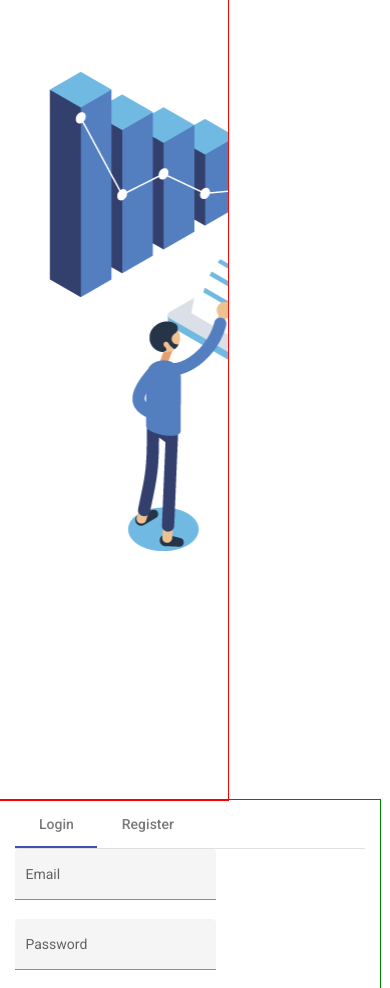
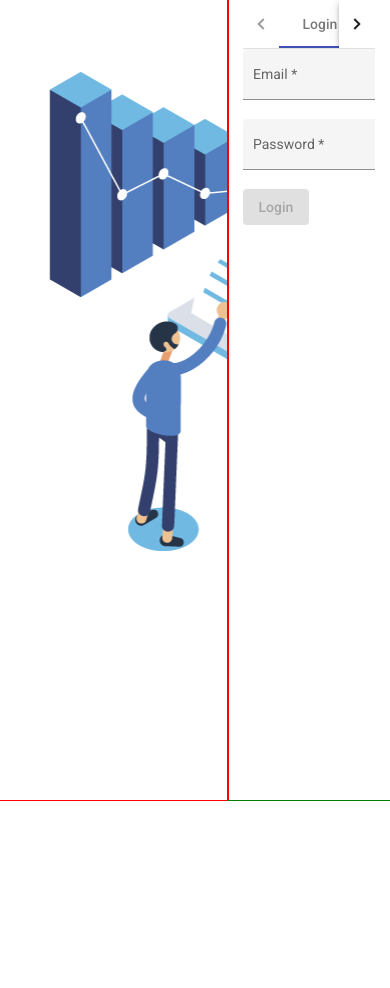
Before and after one commit to taras-gr/MyFinanceUI, an Angular app: page / in a window 390 px wide. After the commit the page ends 844 px from the top, so only its background shows below. Built offline with nearby package versions, Linux system fonts and the light colour scheme.

Commit message:
Added base functionality for HTTP service

```diff
--- a/src/app/app.component.html
+++ b/src/app/app.component.html
@@ -1,4 +1 @@
-<!--The content below is only a placeholder and can be replaced.-->
-<main class="content">
-    <router-outlet #outlet="outlet"></router-outlet>
-</main>
+<router-outlet></router-outlet>
--- a/src/app/app.module.ts
+++ b/src/app/app.module.ts
@@ -15,7 +15,8 @@ import {MatButtonModule} from '@angular/material/button';
 import { UserService } from './shared/user.service';
 import { AuthInterceptor } from './auth/auth.interceptor';
 
-import { HTTP_INTERCEPTORS } from '@angular/common/http';
+import { HttpClientModule, HTTP_INTERCEPTORS } from "@angular/common/http";
+import { FormsModule, ReactiveFormsModule } from '@angular/forms';
 
 @NgModule({
   declarations: [
@@ -32,14 +33,13 @@ import { HTTP_INTERCEPTORS } from '@angular/common/http';
     MatFormFieldModule,
     MatSelectModule,
     MatInputModule,
-    MatButtonModule
+    MatButtonModule,
+    FormsModule,
+    ReactiveFormsModule,
+    HttpClientModule
   ],
   exports: [ MatFormFieldModule, MatInputModule ],
-  providers: [UserService, {
-    provide: HTTP_INTERCEPTORS,
-    useClass: AuthInterceptor,
-    multi: true
-  }],
+  providers: [UserService],
   bootstrap: [AppComponent]
 })
 export class AppModule { }
--- a/src/app/login/login.component.html
+++ b/src/app/login/login.component.html
@@ -1,12 +1,19 @@
 <div class="example-container">
+  <form #form='ngForm' class="mb-4" autocomplete="off" (submit)="onSubmit(form)">
     <mat-form-field appearance="fill">
         <mat-label>Email</mat-label>
-        <input matInput>
+        <input class="form-conrol" matInput #Email="ngModel" name="Email" [(ngModel)]="formModel.Email" required>
       </mat-form-field>
     <br>
     <mat-form-field appearance="fill">
         <mat-label>Password</mat-label>
-        <input matInput>
+        <input type="password" class="form-conrol" matInput #Email="ngModel" name="Password" [(ngModel)]="formModel.Password" required>
       </mat-form-field>
     <br>
+    <div class="form-row">
+      <div class="form-group col-md-8 offset-md-2">
+        <button type="submit" mat-raised-button color="primary" [disabled]="form.invalid">Login</button>
+      </div>
+    </div>
+  </form>
 </div>
--- a/src/app/login/login.component.ts
+++ b/src/app/login/login.component.ts
@@ -1,4 +1,5 @@
 import { Component, OnInit } from '@angular/core';
+import { NgForm } from '@angular/forms';
 
 @Component({
   selector: 'app-login',
@@ -6,10 +7,18 @@ import { Component, OnInit } from '@angular/core';
   styleUrls: ['./login.component.css']
 })
 export class LoginComponent implements OnInit {
+  formModel = {
+    Email : '',
+    Password : ''
+  }
 
   constructor() { }
 
   ngOnInit(): void {
   }
 
+  onSubmit(form:NgForm) {
+
+  }
+
 }
--- a/src/app/register/register.component.html
+++ b/src/app/register/register.component.html
@@ -1,28 +1,33 @@
 <div class="example-container">
+  <form [formGroup]="service.formModel" autocomplete="off" (submit)="onSubmit()">
     <mat-form-field appearance="fill">
       <mat-label>First name</mat-label>
-      <input matInput>
+      <input matInput formControlName="FirstName" required>
+      <label class="text-danger" *ngIf="service.formModel.get('FirstName').touched && service.formModel.get('FirstName').errors?.required">This field is mandatory</label>
     </mat-form-field>
     <br>
     <mat-form-field appearance="fill">
         <mat-label>Last name</mat-label>
-        <input matInput>
+        <input matInput formControlName="LastName" required>
       </mat-form-field>
     <br>
     <mat-form-field appearance="fill">
         <mat-label>Email</mat-label>
-        <input matInput>
+        <input matInput formControlName="Email" required>
       </mat-form-field>
     <br>
+    <div formGroupName="Passwords">
       <mat-form-field appearance="fill">
           <mat-label>Password</mat-label>
-        <input matInput>
+          <input matInput formControlName="Password" required>
         </mat-form-field>
       <br>
       <mat-form-field appearance="fill">
           <mat-label>Confirm password</mat-label>
-        <input matInput>
+          <input matInput formControlName="ConfirmPassword" required>
       </mat-form-field>
+    </div>
     <br>
-    <button mat-raised-button color="primary">Register</button>
+    <button mat-raised-button color="primary" type="submit">Register</button>
+  </form>
 </div>
--- a/src/app/register/register.component.ts
+++ b/src/app/register/register.component.ts
@@ -1,4 +1,5 @@
 import { Component, OnInit } from '@angular/core';
+import { UserService } from '../shared/user.service';
 
 @Component({
   selector: 'app-register',
@@ -6,16 +7,31 @@ import { Component, OnInit } from '@angular/core';
   styleUrls: ['./register.component.css']
 })
 export class RegisterComponent implements OnInit {
-  registerModel = {
-    FirstName: '',
-    LastName: '',
-    Email: '',
-    Password: ''
+  formModel = {
+    FirstName : '',
+    LastName : '',
+    Email : '',
+    Password : ''
   }
 
-  constructor() { }
+  constructor(public service: UserService) { }
 
   ngOnInit(): void {
   }
 
+  onSubmit() {
+    this.service.register().subscribe(
+      (res: any) => {
+        localStorage.setItem('token', res.token);
+        console.log(res.token);
+        //this.router.navigateByUrl('/home');
+      },
+      err => {
+        // if (err.status == 400)
+        //   //this.toastr.error('Incorrect username or password.', 'Authentication failed.');
+        // else
+        //   console.log(err);
+      }
+    );
+  }
 }
--- a/src/app/shared/user.service.ts
+++ b/src/app/shared/user.service.ts
@@ -11,9 +11,9 @@ export class UserService {
   readonly BaseURI = 'https://localhost:5001/api';
 
   formModel = this.fb.group({
-    UserName: ['', Validators.required],
+    FirstName: ['', Validators.required],
+    LastName: ['', Validators.required],
     Email: ['', Validators.email],
-    FullName: [''],
     Passwords: this.fb.group({
       Password: ['', [Validators.required, Validators.minLength(4)]],
       ConfirmPassword: ['', Validators.required]
@@ -35,39 +35,11 @@ export class UserService {
 
   register() {
     var body = {
-      UserName: this.formModel.value.UserName,
+      FirstName: this.formModel.value.FirstName,
+      LastName: this.formModel.value.LastName,
       Email: this.formModel.value.Email,
-      FullName: this.formModel.value.FullName,
       Password: this.formModel.value.Passwords.Password
     };
     return this.http.post(this.BaseURI + '/User/Register', body);
   }
-
-  login(formData) {
-    return this.http.post(this.BaseURI + '/User/Login', formData);
-  }
-
-  getUserProfile() {
-    return this.http.get(this.BaseURI + '/UserProfile');
-  }
-
-  getToDoItems() {
-    return this.http.get(this.BaseURI + '/todoitem');
-  }
-
-  getToDoItem(toDoItemId) {
-    return this.http.get(this.BaseURI + '/todoitem/' + toDoItemId);
-  }
-
-  postToDoItem(toDoItem) {
-    return this.http.post(this.BaseURI + '/todoitem', toDoItem);
-  }
-
-  putToDoItem(toDoItemId, toDoItem) {
-    return this.http.put(this.BaseURI + '/todoitem?id=' + toDoItemId, toDoItem);
-  }
-
-  deleteToDoItem(toDoItemId){
-    return this.http.delete(this.BaseURI + '/todoitem?id=' + toDoItemId);
-  }
 }
--- a/src/app/welcomepage/welcomepage.component.css
+++ b/src/app/welcomepage/welcomepage.component.css
@@ -9,7 +9,7 @@
 #userManage {
     /* width: 30%; */
     outline: 1px solid green;
-    min-width: 380px;
+    /* min-width: 380px; */
 }
 
 .col, .col-8, .col-4 {
```
Lines whose indentation alone changed are shown as unchanged.
